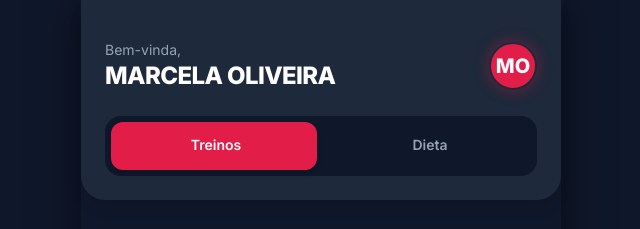
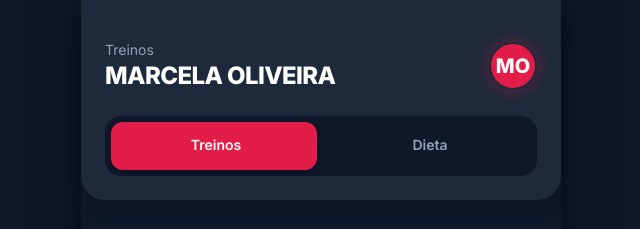
Before and after one commit to romulo-f-monteiro/marcelaOliveira, a plain HTML site: page index.html in a window 1280 px wide. Shown: the top 229 px of the page, 319-959 px from the left. Drawn offline with nearby package versions, Linux system fonts and the light colour scheme; some icons are missing.

Commit message:
Update index.html

```diff
--- a/index.html
+++ b/index.html
@@ -81,7 +81,7 @@
         <header class="pt-10 pb-6 px-6 bg-dark-800 rounded-b-3xl shadow-lg z-10 sticky top-0">
             <div class="flex items-center justify-between mb-6">
                 <div>
-                    <p class="text-sm text-slate-400 font-medium">Bem-vinda,</p>
+                    <p class="text-sm text-slate-400 font-medium">Treinos</p>
                     <h1 class="text-2xl font-bold tracking-tight text-white uppercase">Marcela Oliveira</h1>
                 </div>
                 <div class="w-12 h-12 rounded-full bg-brand-500 flex items-center justify-center text-xl font-bold border-2 border-dark-800 shadow-[0_0_15px_rgba(225,29,72,0.4)]">
```
